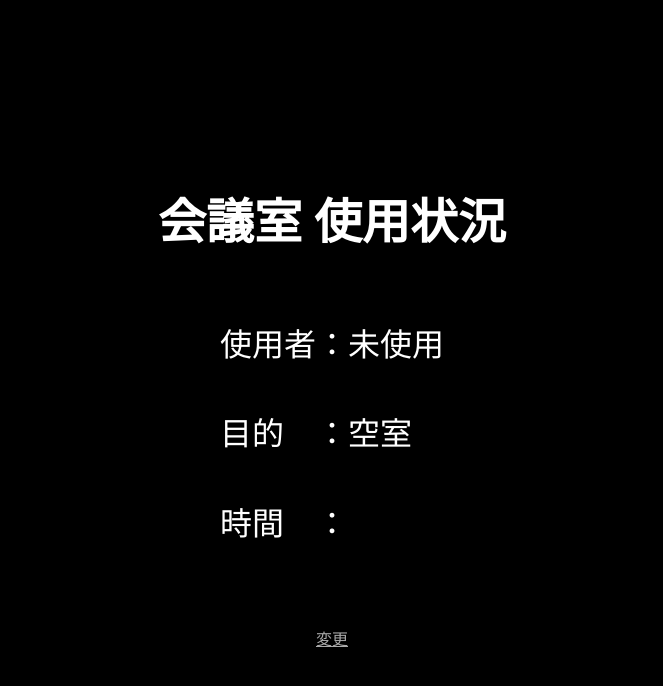
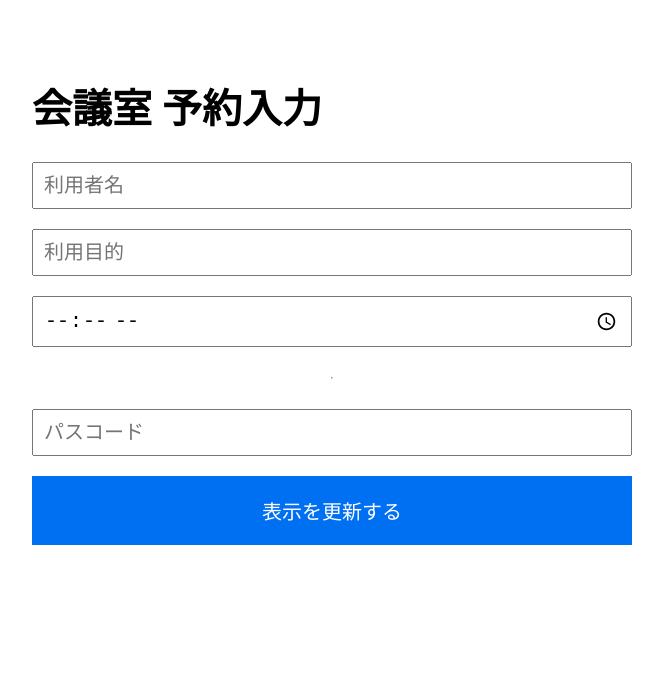
Before and after one commit to kotani6053/-, a Next.js app: page / in a window 1280 px wide. Shown: the top 686 px of the page, without its empty margins (308-971 px from the left). Built offline with nearby package versions, Linux system fonts and the light colour scheme.

Commit message:
Refactor EditRoom component and remove unused code

```diff
--- a/app/page.js
+++ b/app/page.js
@@ -1,47 +1,34 @@
-export const dynamic = "force-dynamic";
+"use client";
+import { useState } from "react";
 
-import { headers } from "next/headers";
+export default function EditRoom() {
+  const [form, setForm] = useState({ user: "", purpose: "", time: "", pass: "" });
 
-async function getData() {
-  const h = headers();
-  const host = h.get("host");
-  const protocol = host?.includes("localhost") ? "http" : "https";
-
-  const res = await fetch(`${protocol}://${host}/api/room`, {
-    cache: "no-store",
-  });
-
-  if (!res.ok) {
-    throw new Error("Failed to fetch room data");
-  }
-
-  return res.json();
-}
-
-export default async function Home() {
-  const data = await getData();
+  const updateRoom = async () => {
+    if (form.pass !== "1234") { // パスコード例
+      alert("パスコードが違います");
+      return;
+    }
+    await fetch("/api/room", {
+      method: "POST",
+      body: JSON.stringify(form),
+    });
+    alert("更新しました！");
+  };
 
   return (
-    <div
-      style={{
-        height: "100vh",
-        background: "#000",
-        color: "#fff",
-        display: "flex",
-        flexDirection: "column",
-        justifyContent: "center",
-        alignItems: "center",
-      }}
-    >
-      <h1 style={{ fontSize: "48px" }}>会議室 使用状況</h1>
-      <div style={{ fontSize: "32px", lineHeight: "1.8" }}>
-        <p>使用者：{data.user}</p>
-        <p>目的　：{data.purpose}</p>
-        <p>時間　：{data.time}</p>
+    <div style={{ padding: "50px", fontSize: "20px", maxWidth: "600px", margin: "0 auto" }}>
+      <h1>会議室 予約入力</h1>
+      <div style={{ display: "flex", flexDirection: "column", gap: "20px" }}>
+        <input type="text" placeholder="利用者名" onChange={e => setForm({...form, user: e.target.value})} style={{fontSize: "20px", padding: "10px"}} />
+        <input type="text" placeholder="利用目的" onChange={e => setForm({...form, purpose: e.target.value})} style={{fontSize: "20px", padding: "10px"}} />
+        <input type="time" onChange={e => setForm({...form, time: e.target.value})} style={{fontSize: "20px", padding: "10px"}} />
+        <hr />
+        <input type="password" placeholder="パスコード" onChange={e => setForm({...form, pass: e.target.value})} style={{fontSize: "20px", padding: "10px"}} />
+        <button onClick={updateRoom} style={{padding: "20px", backgroundColor: "#0070f3", color: "white", border: "none", fontSize: "20px", cursor: "pointer"}}>
+          表示を更新する
+        </button>
       </div>
-      <a href="/edit" style={{ marginTop: 40, color: "#aaa" }}>
-        変更
-      </a>
     </div>
   );
 }
```
